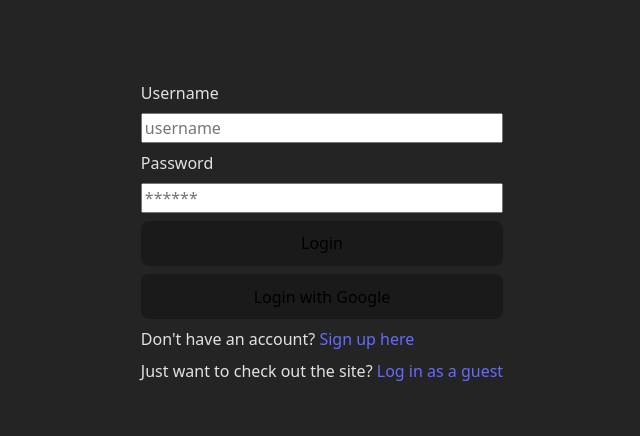
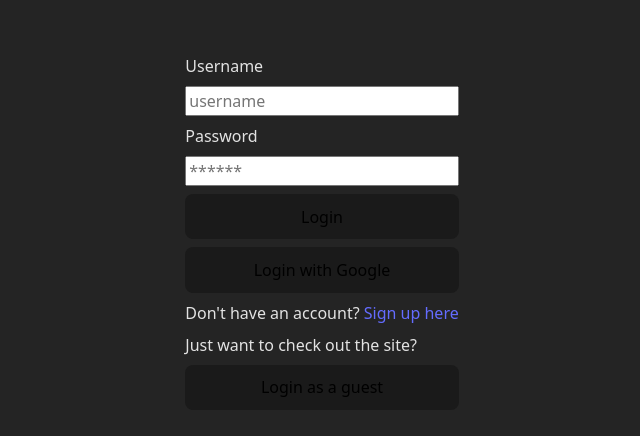
Before and after one commit to IwearSILLYhats/OdinBook, a React (Vite) app in the folder frontend/: page /auth/login in a window 1280 px wide. Shown: the part 168-604 px from the top of the page, without its empty margins (318-958 px from the left). Built offline with nearby package versions, Linux system fonts and the light colour scheme; no server answers.

Commit message:
Guest account created and guest login implemented

```diff
--- a/frontend/src/pages/Login.jsx
+++ b/frontend/src/pages/Login.jsx
@@ -21,6 +21,13 @@ export default function Login() {
   }
   async function googleLogin() {
     window.location.href = "http://localhost:3000/login/google";
+  }
+
+  async function guestLogin() {
+    const request = await apiFetch("login/guest", "GET", null);
+    if (request.error === null) {
+      navigate("/");
+    }
   }
 
   return (
@@ -55,10 +62,8 @@ export default function Login() {
         Don't have an account?{" "}
         <NavLink to={"/auth/signup"}>Sign up here</NavLink>
       </p>
-      <p>
-        Just want to check out the site?{" "}
-        <NavLink to={"/guest"}>Log in as a guest</NavLink>
-      </p>
+      <p>Just want to check out the site?</p>
+      <button onClick={() => guestLogin()}>Login as a guest</button>
     </div>
   );
 }
--- a/frontend/src/pages/Signup.jsx
+++ b/frontend/src/pages/Signup.jsx
@@ -25,6 +25,12 @@ export default function Signup() {
   }
   async function googleSignup() {
     window.location.href = "http://localhost:3000/login/google";
+  }
+  async function guestLogin() {
+    const request = await apiFetch("login/guest", "GET", null);
+    if (request.error === null) {
+      navigate("/");
+    }
   }
 
   return (
@@ -77,10 +83,8 @@ export default function Signup() {
         Already have an account?{" "}
         <NavLink to={"/auth/login"}>Log in here</NavLink>
       </p>
-      <p>
-        Just want to check out the site?{" "}
-        <NavLink to={"/guest"}>Log in as a guest</NavLink>
-      </p>
+      <p>Just want to check out the site?</p>
+      <button onClick={() => guestLogin()}>Login as a guest</button>
     </div>
   );
 }
```
Also changed, not shown: 1 other file (tests, documents, lock files or other folders).
